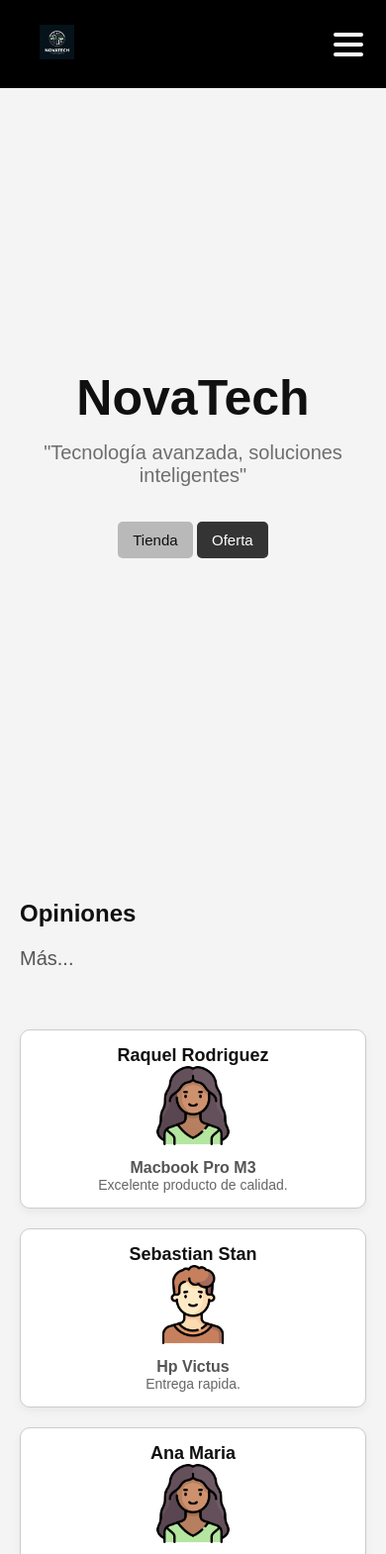
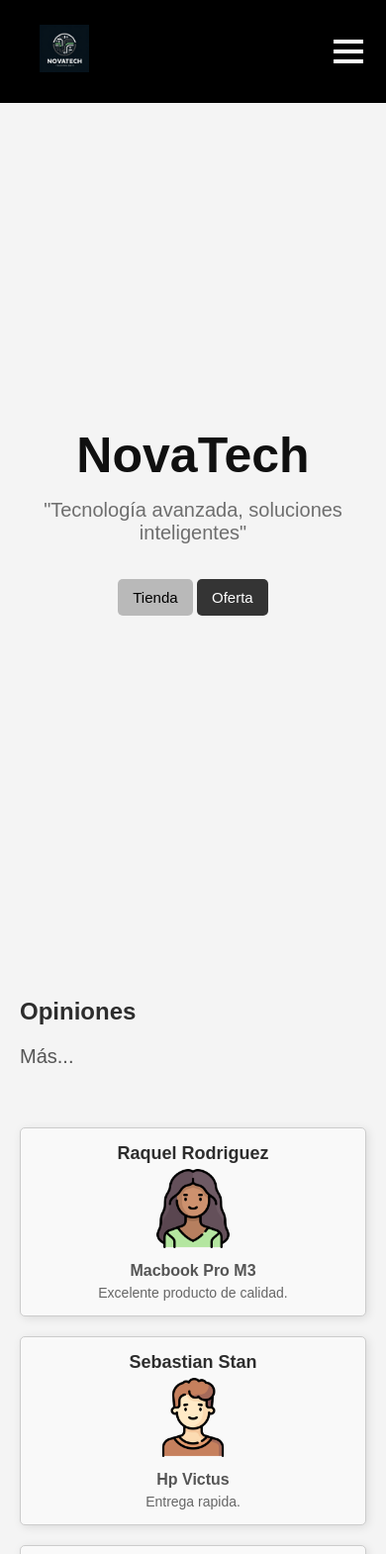
Before and after one commit to S3b4sst14n/NovaTech, a plain HTML site: page index.html in a window 390 px wide. Shown: the top 1570 px of the page at 99% size. Drawn offline with Linux system fonts and the light colour scheme.

Commit message:
back stiles

```diff
--- a/Css/styles.css
+++ b/Css/styles.css
@@ -1,27 +1,8 @@
-/* =================== Variables Globales =================== */
-:root {
-    --font-main: 'Poppins', sans-serif;
-
-    /* Colores base */
-    --color-bg: #f4f4f4;
-    --color-text: #101010;
-    --color-muted: #3d3d3dbb;
-    --color-primary: #000;
-    --color-secondary: #343434;
-    --color-light: #b9b9b9;
-    --color-border: #ccc;
-    --color-hover: #222;
-    --color-white: #fff;
-}
-
 /* =================== Estilos Globales =================== */
 html {
     box-sizing: border-box;
-    font-family: var(--font-main);
+    font-family: 'Poppins', sans-serif;
     scrollbar-width: none;
-}
-html::-webkit-scrollbar {
-    display: none;
 }
 
 *, *::before, *::after {
@@ -31,15 +12,13 @@ html::-webkit-scrollbar {
 }
 
 body {
-    background-color: var(--color-bg);
-    color: var(--color-text);
-    scroll-behavior: smooth;
+    background-color: #f4f4f4;
 }
 
 /* =================== Header =================== */
 header {
-    background-color: var(--color-primary);
-    color: var(--color-white);
+    background-color: #000;
+    color: #fff;
     padding: 15px 0;
     text-align: center;
     min-height: 60px;
@@ -58,11 +37,6 @@ nav {
     width: 50px;
     height: auto;
     margin-left: 20px;
-    transition: transform 0.3s ease;
-}
-
-.logo img:hover {
-    transform: scale(1.1);
 }
 
 ul.menu {
@@ -78,58 +52,39 @@ ul.menu li a {
     font-size: 15px;
     padding: 10px 15px;
     border-radius: 5px;
-    transition: background-color 0.3s ease, color 0.3s ease;
+    transition: background-color 0.3s ease;
 }
 
 ul.menu li a:hover {
-    background-color: var(--color-hover);
-    color: var(--color-white);
+    background-color: #444;
 }
 
-/* =================== Botones Base =================== */
-.btn,
-.login-buttons button,
-.buttons button {
-    border: none;
-    border-radius: 5px;
-    cursor: pointer;
-    padding: 10px 15px;
-    font-size: 15px;
-    transition: background 0.3s ease, color 0.3s ease, transform 0.2s ease;
+/* =================== Login Buttons =================== */
+.login-buttons {
+    display: flex;
+    align-items: center;
+    gap: 10px;
 }
 
-/* Hover animado */
-.btn:hover,
-.login-buttons button:hover,
-.buttons button:hover {
-    transform: scale(1.05);
+.login-buttons button {
+    text-decoration: none;
+    color: #000;
+    font-size: 15px;
+    padding: 10px 15px;
+    border-radius: 5px;
+    border: none;
+    cursor: pointer;
+    transition: background 0.3s ease, color 0.3s ease;
 }
 
-/* =================== Variantes =================== */
-.btn-light,
-.login-buttons button:not(#log),
-.buttons button {
-    background-color: var(--color-light);
-    color: var(--color-text);
-}
-
-.btn-dark,
-#log {
-    background-color: var(--color-secondary);
-    color: var(--color-white);
-}
-
-.btn-dark:hover,
-.btn-light:hover,
-#log:hover,
-.login-buttons button:hover,
-.buttons button:hover {
-    background-color: var(--color-hover);
-    color: var(--color-white);
+.login-buttons button:hover {
+    background-color: #444;
+    color: #fff;
 }
 
 /* =================== Menú hamburguesa =================== */
 .menu-toggle {
+    position: relative;
     display: none;
     flex-direction: column;
     cursor: pointer;
@@ -138,47 +93,70 @@ ul.menu li a:hover {
 .menu-toggle div {
     width: 30px;
     height: 4px;
-    background-color: var(--color-white);
+    background-color: #fff;
     margin: 3px;
-    border-radius: 2px;
     transition: all 0.3s ease;
 }
 
 .menu-toggle.open div:nth-child(1) {
-    transform: translateY(10px) rotate(-45deg);
+    transform: translate(0, 10px) rotate(-45deg);
 }
+
 .menu-toggle.open div:nth-child(2) {
     opacity: 0;
 }
+
 .menu-toggle.open div:nth-child(3) {
-    transform: translateY(-10px) rotate(45deg);
+    transform: translate(0, -10px) rotate(45deg);
 }
 
+
 /* =================== Sección Principal =================== */
+
 .home {
-    min-height: 90vh;
+    min-height: 100vh;
     display: flex;
     flex-direction: column;
     justify-content: center;
     align-items: center;
+    height: 75vh;
     text-align: center;
 }
 
 .home h1 {
     font-size: 70px;
-    color: var(--color-text);
-    animation: fadeInDown 0.8s ease;
+    color: #101010;
 }
 
 .slogan {
     font-size: 35px;
-    color: var(--color-muted);
+    color: #3d3d3dbb;
     margin-top: 10px;
-    animation: fadeInUp 1s ease;
 }
+
+#log{
+    background-color: #343434;
+    color: #fff;
+}
+
 
 .buttons {
     margin-top: 20px;
+}
+
+.buttons button {
+    background-color: #b9b9b9;
+    color: #000;
+    font-size: 20px;
+    padding: 10px 15px;
+    border-radius: 5px;
+    border: none;
+    cursor: pointer;
+}
+
+.buttons button:hover {
+    background-color: #444;
+    color: #fff;
 }
 
 /* =================== Opiniones =================== */
@@ -186,8 +164,9 @@ ul.menu li a:hover {
     text-align: start;
     padding: 20px;
     font-size: 24px;
-    color: var(--color-text);
+    color: #2d2d2d;
     margin-top: 40px;
+    margin-bottom: 0;
 }
 
 .opinions-description {
@@ -197,6 +176,7 @@ ul.menu li a:hover {
     color: #555;
 }
 
+
 .opinions {
     display: grid;
     grid-template-columns: repeat(3, 1fr);
@@ -205,19 +185,15 @@ ul.menu li a:hover {
     padding: 20px;
 }
 
+
 .opinion {
+    min-width: 200px;
     text-align: center;
     padding: 15px;
-    border-radius: 10px;
-    border: 1px solid var(--color-border);
-    background-color: var(--color-white);
-    box-shadow: 0 4px 10px rgba(0, 0, 0, 0.05);
-    transition: transform 0.3s ease, box-shadow 0.3s ease;
-}
-
-.opinion:hover {
-    transform: translateY(-5px);
-    box-shadow: 0 6px 20px rgba(0, 0, 0, 0.1);
+    border-radius: 5px;
+    border: 1px solid #ccc;
+    background-color: #f9f9f9;
+    box-shadow: 2px 2px 10px rgba(0, 0, 0, 0.1);
 }
 
 .opinion img {
@@ -230,12 +206,14 @@ ul.menu li a:hover {
 
 .opinion h2 {
     font-size: 18px;
-    color: var(--color-text);
+    color: #2d2d2d;
+    margin-bottom: 5px;
 }
 
 .opinion h4 {
     font-size: 16px;
     color: #555;
+    margin-bottom: 5px;
 }
 
 .opinion p {
@@ -246,73 +224,84 @@ ul.menu li a:hover {
 /* =================== Footer =================== */
 footer {
     display: flex;
+    flex-direction: row;
+    justify-content: space-around;
+    background-color: #000;
+    color: #fff;
+    text-align: left;
+    padding: 30px;
+    width: 100%;
     flex-wrap: wrap;
-    justify-content: space-around;
-    background-color: var(--color-primary);
-    color: var(--color-white);
-    padding: 30px 10%;
+    padding: 20px 10%;
     gap: 20px;
 }
 
-footer a {
-    color: var(--color-white);
+footer a, .about{
+    color: #ffffff;
     text-decoration: none;
 }
 
 footer a:hover {
+    color: #000000;
     background-color: #666;
-    color: var(--color-text);
 }
 
 footer h2 {
     font-size: 15px;
     margin-bottom: 15px;
+    text-decoration: none;
 }
 
 .social-media .icons a {
     margin-right: 10px;
+    color: #fff;
     font-size: 24px;
     transition: transform 0.3s ease;
 }
 
 .social-media .icons a:hover {
     transform: scale(1.2);
+    color: #ffffff;
 }
 
 .about ul {
     list-style: none;
+    padding: 0;
+    margin: 0;
 }
 
-/* =================== Animaciones =================== */
-@keyframes fadeInDown {
-    from { opacity: 0; transform: translateY(-20px); }
-    to { opacity: 1; transform: translateY(0); }
-}
-@keyframes fadeInUp {
-    from { opacity: 0; transform: translateY(20px); }
-    to { opacity: 1; transform: translateY(0); }
+.about ul li {
+    font-size: 14px;
+    margin-bottom: 5px;
 }
 
 /* =================== Media Queries =================== */
 @media (max-width: 768px) {
+
     nav {
         flex-direction: row;
+        align-items: space-between;
     }
 
     .menu {
         flex-direction: column;
-        background-color: var(--color-primary);
+        background-color: #000;
         position: absolute;
         top: 58px;
         left: 0;
         width: 100%;
+        text-align: center;
+        overflow: hidden;
         max-height: 0;
-        overflow: hidden;
-        transition: max-height 0.4s ease;
+        transition: max-height 2s ease-in-out;
     }
 
     .menu.show {
-        max-height: 400px;
+        max-height: max-content;
+    }
+
+    .menu li {
+        padding: 10px 0;
     }
 
     .menu-toggle {
@@ -321,15 +310,17 @@ footer h2 {
 
     .login-buttons {
         flex-direction: column;
+        align-items: space-between;
         width: 100%;
         padding: 10px 0;
     }
 
     .login-buttons button {
         width: 80%;
+        text-align: center;
     }
 
-    .home h1 {
+    .home h1{
         font-size: 50px;
     }
 
@@ -338,22 +329,22 @@ footer h2 {
         margin: 15px;
     }
 
+    .buttons button {
+        font-size: 15px;
+    }
+
     .opinions {
         grid-template-columns: repeat(2, 1fr);
     }
 }
 
 @media (max-width: 480px) {
-    .logo img {
-        width: 35px;
+    .menu {
+        align-items: center;
+        padding: 10px 0;
     }
 
     .opinions {
         grid-template-columns: 1fr;
     }
-
-    footer {
-        flex-direction: column;
-        align-items: flex-start;
-    }
 }
```
